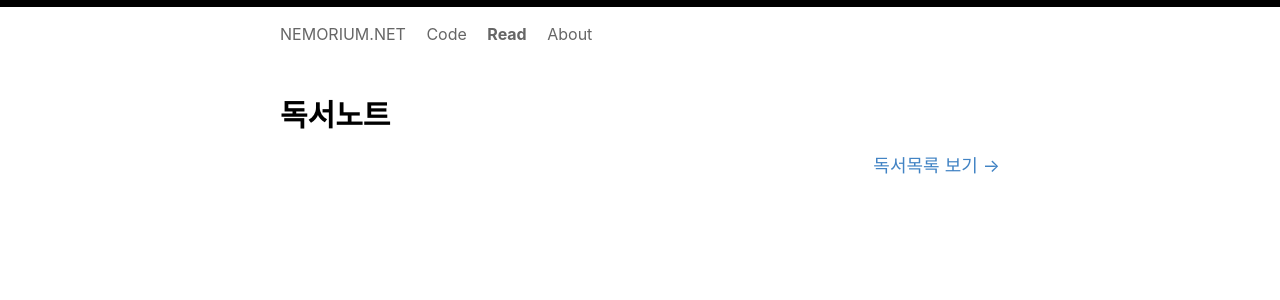
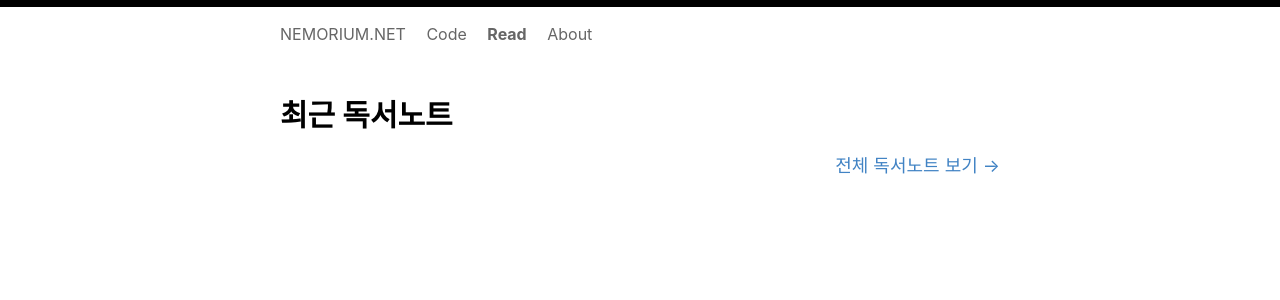
Before and after one commit to nemorium/read.nemorium.net, a Jekyll site: the page built from index.md, in a window 1280 px wide. Shown: the top 300 px of the page. Built offline with Jekyll 4.4.1, drawn with Linux system fonts in a browser that asks for light colours.

Commit message:
아카이브 제목 수정

```diff
--- a/_config.yml
+++ b/_config.yml
@@ -27,7 +27,7 @@ format:
     label: "마저 읽기 &rarr;"
   view_archives:
     url: "/archives/"
-    label: "독서목록 보기 &rarr;"
+    label: "전체 독서노트 보기 &rarr;"
 
 # 댓글 시스템 (https://giscus.app)
 giscus:
--- a/index.md
+++ b/index.md
@@ -1,4 +1,4 @@
 ---
 layout: archives-posts-recent
-title: 독서노트
+title: 최근 독서노트
 ---
```
Also changed, not shown: archives.md (+1 -1 lines).
